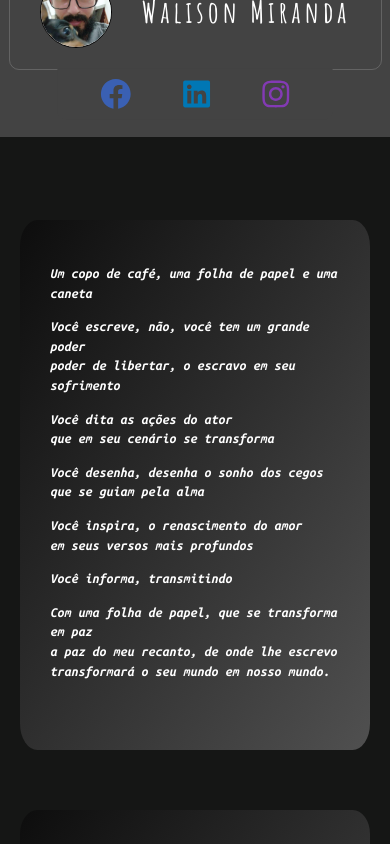
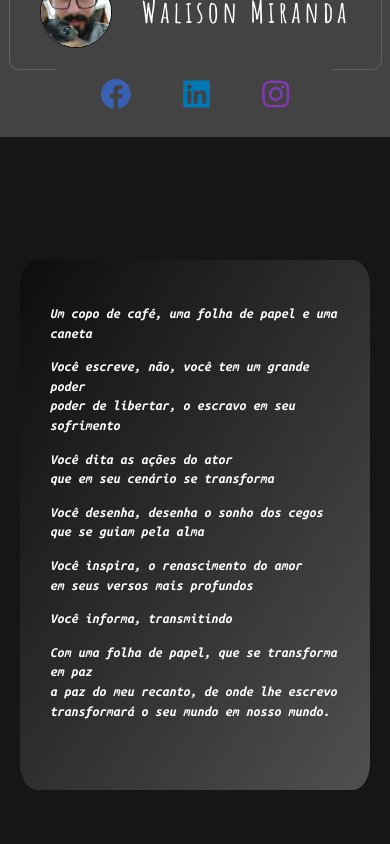
Before and after one commit to WalisonMiranda/Pagina-Poesias, a React (Create React App) app: page / in a window 390 px wide. Shown: the top 844 px of the page. Built offline with nearby package versions, Linux system fonts and the light colour scheme.

Commit message:
Update style.css

```diff
--- a/src/components/card/style.css
+++ b/src/components/card/style.css
@@ -148,7 +148,7 @@
 
 @media (max-width: 760px) {
   .card:first-child {
-    margin-top: -20px;
+    margin-top: 20px;
     height: 490px;
   }
 
```
